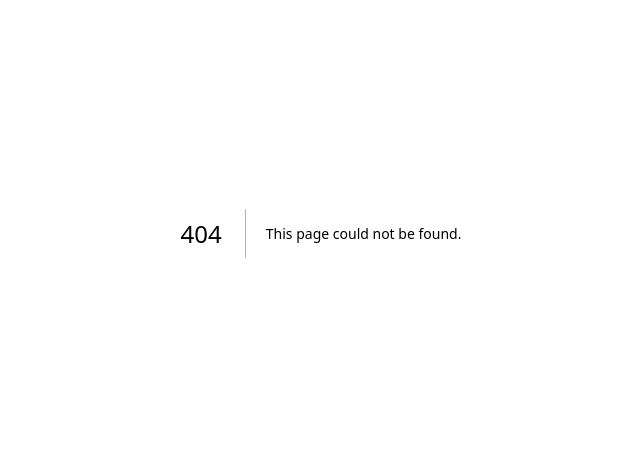
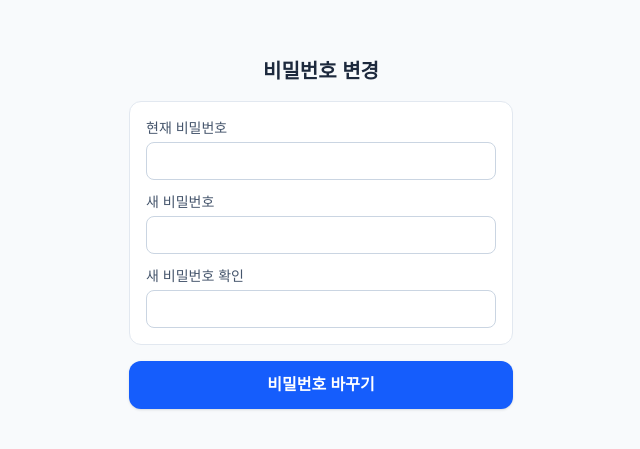
Before and after one commit to doyoung-doyoung/todolistyu, a Next.js app: page /mypage in a window 1280 px wide. Before the commit this address had no page. Shown: the part 167-616 px from the top of the page, without its empty margins (319-959 px from the left). Built offline with nearby package versions, Linux system fonts and the light colour scheme; no server answers.

Commit message:
initial commit via Claude

```diff
--- /dev/null
+++ b/src/app/mypage/page.tsx
@@ -0,0 +1,122 @@
+'use client'
+
+import { Suspense, useEffect, useState } from 'react'
+import { useRouter, useSearchParams } from 'next/navigation'
+
+export default function MyPage() {
+  return (
+    <Suspense fallback={null}>
+      <MyPageInner />
+    </Suspense>
+  )
+}
+
+function MyPageInner() {
+  const router = useRouter()
+  const params = useSearchParams()
+  const isFirst = params.get('first') === '1'
+
+  const [oldPassword, setOldPassword] = useState('')
+  const [newPassword, setNewPassword] = useState('')
+  const [newPassword2, setNewPassword2] = useState('')
+  const [error, setError] = useState('')
+  const [done, setDone] = useState(false)
+  const [me, setMe] = useState<any>(null)
+
+  useEffect(() => {
+    fetch('/api/auth/me')
+      .then((r) => r.json())
+      .then((d) => {
+        if (!d.loggedIn) router.push('/login')
+        else setMe(d.student)
+      })
+  }, [router])
+
+  async function handleSubmit() {
+    setError('')
+    if (newPassword.length < 6) {
+      setError('새 비밀번호는 6자 이상으로 해주세요')
+      return
+    }
+    if (newPassword !== newPassword2) {
+      setError('새 비밀번호가 서로 달라요')
+      return
+    }
+    const res = await fetch('/api/auth/change-password', {
+      method: 'POST',
+      headers: { 'Content-Type': 'application/json' },
+      body: JSON.stringify({ oldPassword, newPassword }),
+    })
+    const data = await res.json()
+    if (!res.ok) {
+      setError(data.error ?? '변경 실패')
+      return
+    }
+    setDone(true)
+  }
+
+  if (done) {
+    return (
+      <main className="min-h-screen flex items-center justify-center bg-slate-50 p-6">
+        <div className="w-full max-w-sm text-center space-y-4">
+          <p className="text-slate-700 font-medium">비밀번호가 변경됐어요!</p>
+          <button
+            onClick={() => router.push(me?.role === 'leader' ? '/leader' : '/student')}
+            className="w-full rounded-xl bg-blue-600 py-3 text-white font-semibold shadow"
+          >
+            계속하기
+          </button>
+        </div>
+      </main>
+    )
+  }
+
+  return (
+    <main className="min-h-screen flex items-center justify-center bg-slate-50 p-6">
+      <div className="w-full max-w-sm space-y-4">
+        <h1 className="text-xl font-bold text-slate-800 text-center">
+          {isFirst ? '처음 로그인이에요, 비밀번호를 바꿔주세요' : '비밀번호 변경'}
+        </h1>
+
+        <div className="space-y-3 rounded-xl border border-slate-200 bg-white p-4">
+          <label className="block text-sm font-medium text-slate-600">
+            {isFirst ? '전달받은 임시 비밀번호' : '현재 비밀번호'}
+            <input
+              type="password"
+              className="mt-1 w-full rounded-lg border border-slate-300 p-2"
+              value={oldPassword}
+              onChange={(e) => setOldPassword(e.target.value)}
+            />
+          </label>
+          <label className="block text-sm font-medium text-slate-600">
+            새 비밀번호
+            <input
+              type="password"
+              className="mt-1 w-full rounded-lg border border-slate-300 p-2"
+              value={newPassword}
+              onChange={(e) => setNewPassword(e.target.value)}
+            />
+          </label>
+          <label className="block text-sm font-medium text-slate-600">
+            새 비밀번호 확인
+            <input
+              type="password"
+              className="mt-1 w-full rounded-lg border border-slate-300 p-2"
+              value={newPassword2}
+              onChange={(e) => setNewPassword2(e.target.value)}
+            />
+          </label>
+        </div>
+
+        {error && <p className="text-sm text-red-600">{error}</p>}
+
+        <button
+          onClick={handleSubmit}
+          className="w-full rounded-xl bg-blue-600 py-3 text-white font-semibold shadow"
+        >
+          비밀번호 바꾸기
+        </button>
+      </div>
+    </main>
+  )
+}
```
